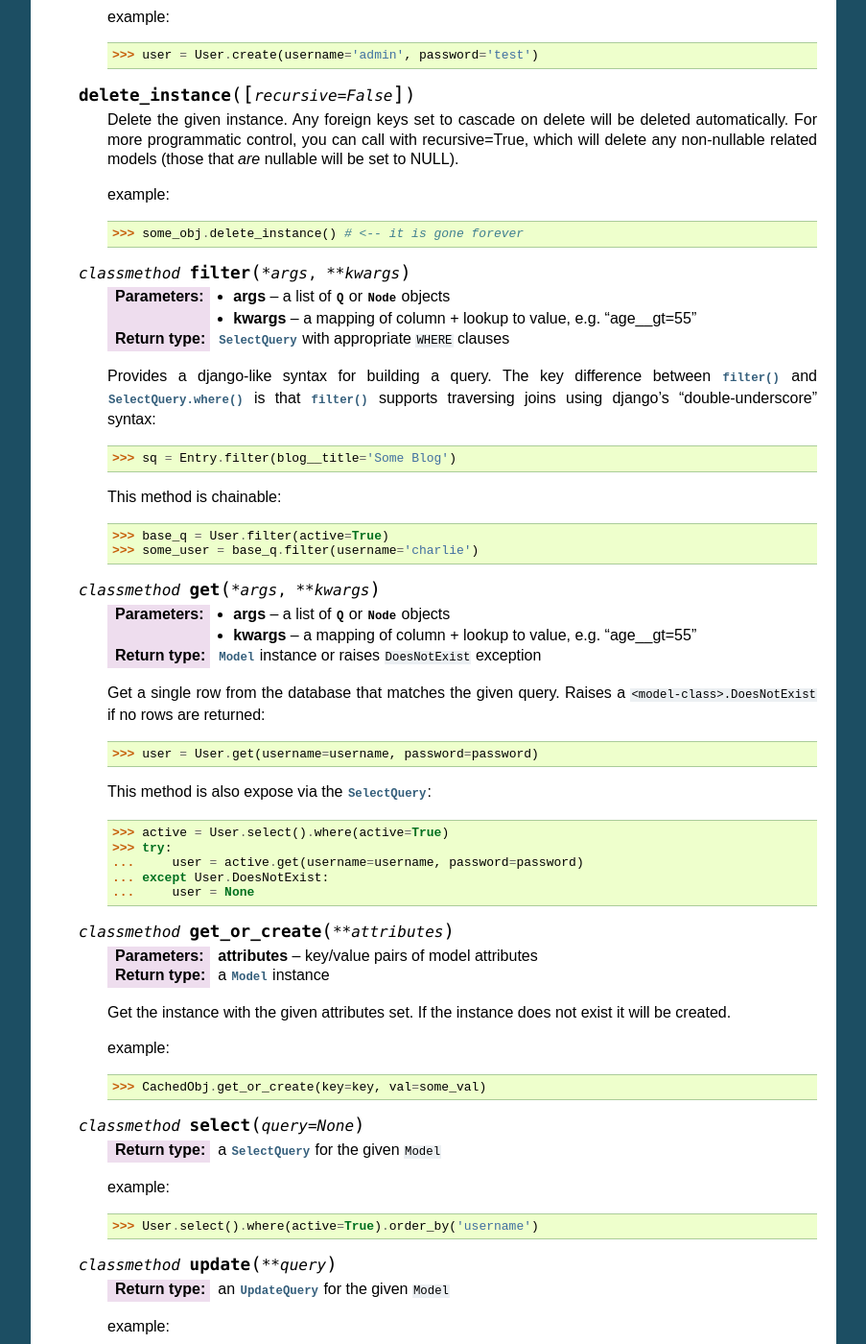
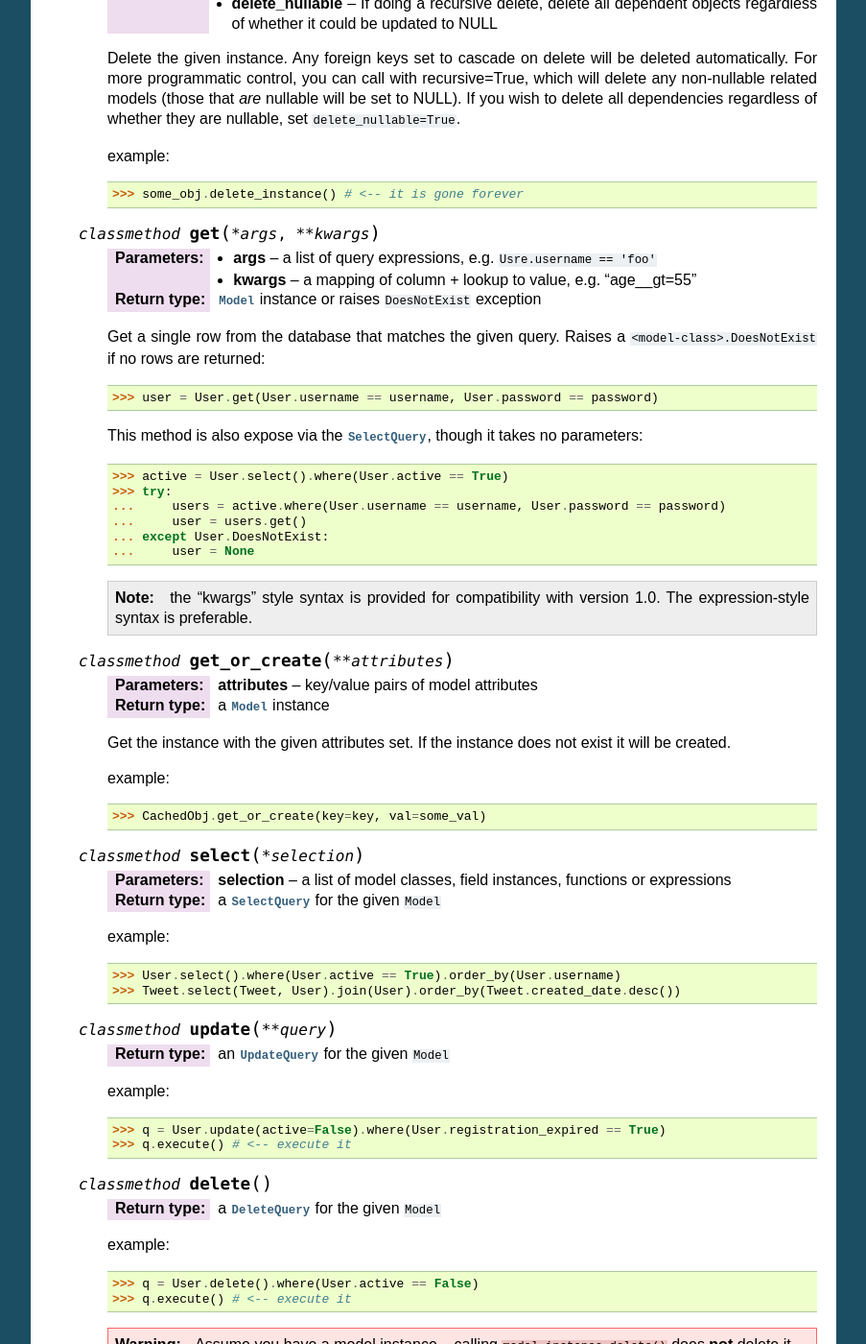
Before and after one commit to coleifer/peewee, a Sphinx documentation site: the page built from docs/peewee/models.rst, in a window 1280 px wide and 1400 px high, scrolled down 3992 px. Shown: the whole window at 96% size, without its empty margins (198-1101 px from the left). Built offline with Sphinx 7.4.7, drawn with Linux system fonts in a browser that asks for light colours; some of the changed text lies outside the part shown.

Commit message:
Updating models docs

```diff
--- a/docs/peewee/models.rst
+++ b/docs/peewee/models.rst
@@ -19,16 +19,14 @@
         class Meta:
             database = db
 
+    class User(BaseModel):
+        username = CharField()
 
-    class Blog(BaseModel):
-        name = CharField() # <-- VARCHAR
-
-
-    class Entry(BaseModel):
-        headline = CharField()
-        content = TextField() # <-- TEXT
-        pub_date = DateTimeField() # <-- DATETIME
-        blog = ForeignKeyField(Blog) # <-- INTEGER referencing the Blog table
+    class Tweet(BaseModel):
+        user = ForeignKeyField(User, related_name='tweets')
+        message = TextField()
+        created_date = DateTimeField(default=datetime.datetime.now)
+        is_published = BooleanField(default=True)
 
 
 This is a typical example of how to specify models with peewee.  There are several
@@ -62,8 +60,8 @@
 
     .. code-block:: python
 
-        class Blog(BaseModel):
-            name = CharField()
+        class User(BaseModel):
+            username = CharField()
 
     Model definition is pretty similar to django or sqlalchemy -- you basically define
     a class which represents a single table in the database, then its attributes (which
@@ -85,8 +83,8 @@
     db.connect()
 
     # create the tables
-    Blog.create_table()
-    Entry.create_table()
+    User.create_table()
+    Tweet.create_table()
 
 .. note::
     Strictly speaking, the explicit call to :py:meth:`~Database.connect` is not
@@ -106,54 +104,50 @@
 
     .. code-block:: python
 
-        >>> blog = Blog.create(name='Funny pictures of animals blog')
-        >>> entry = Entry.create(
-        ...     headline='maru the kitty',
-        ...     content='http://www.youtube.com/watch?v=xdhLQCYQ-nQ',
-        ...     pub_date=datetime.datetime.now(),
-        ...     blog=blog
+        >>> user = User.create(username='charlie')
+        >>> tweet = Tweet.create(
+        ...     message='http://www.youtube.com/watch?v=xdhLQCYQ-nQ',
+        ...     user=user
         ... )
 
-        >>> entry.blog.name
-        'Funny pictures of animals blog'
+        >>> tweet.user.username
+        'charlie'
 
 2. Build up the instance programmatically:
 
     .. code-block:: python
 
-        >>> blog = Blog()
-        >>> blog.name = 'Another sweet blog'
-        >>> blog.save()
+        >>> user = User()
+        >>> user.username = 'charlie'
+        >>> user.save()
 
 Traversing foriegn keys
 ^^^^^^^^^^^^^^^^^^^^^^^
 
-As you can see from above, the foreign key from ``Entry`` to ``Blog`` can be
+As you can see from above, the foreign key from ``Tweet`` to ``User`` can be
 traversed automatically:
 
 .. code-block:: python
 
-    >>> entry.blog.name
-    'Funny pictures of animals blog'
+    >>> tweet.user.username
+    'charlie'
 
-The reverse is also true, we can iterate a ``Blog`` objects associated ``Entries``:
+The reverse is also true, we can iterate a ``User`` objects associated ``Tweets``:
 
 .. code-block:: python
 
-    >>> for entry in blog.entry_set:
-    ...     print entry.headline
+    >>> for tweet in user.tweets:
+    ...     print tweet.message
     ...
-    maru the kitty
+    http://www.youtube.com/watch?v=xdhLQCYQ-nQ
 
-Under the hood, the ``entry_set`` attribute is just a :py:class:`SelectQuery`:
+Under the hood, the ``tweets`` attribute is just a :py:class:`SelectQuery` with
+the where clause prepopulated to point at the right ``User`` instance:
 
 .. code-block:: python
 
-    >>> blog.entry_set
+    >>> user.tweets
     <peewee.SelectQuery object at 0x151f510>
-
-    >>> blog.entry_set.sql()
-    ('SELECT * FROM entry WHERE blog_id = ?', [1])
 
 
 Model options
@@ -187,9 +181,7 @@
 * database: specifies a :py:class:`Database` instance to use with this model
 * db_table: the name of the database table this model maps to
 * indexes: a list of fields to index
-* ordering: a sequence of columns to use as the default ordering for this model
-* pk_sequence: name of sequence to create for the primary key (peewee will autogenerate one
-    if not provided and the backend supports sequences).
+* order_by: a sequence of columns to use as the default ordering for this model
 
 Specifying indexes:
 
@@ -215,14 +207,13 @@
 
 .. code-block:: python
 
-    class Entry(Model):
-        title = CharField()
-        body = TextField()
+    class Tweet(Model):
+        message = TextField()
         created = DateTimeField()
 
         class Meta:
-            # order by created date descending, then title ascending
-            ordering = (('created', 'desc'), 'title')
+            # order by created date descending
+            ordering = ('-created',)
 
 .. note::
     These options are "inheritable", which means that you can define a database
@@ -276,12 +267,19 @@
 
             >>> user = User.create(username='admin', password='test')
 
-    .. py:method:: delete_instance([recursive=False])
+    .. py:method:: delete_instance([recursive=False[, delete_nullable=False]])
+
+        :param recursive: Delete this instance and anything that depends on it,
+            optionally updating those that have nullable dependencies
+        :param delete_nullable: If doing a recursive delete, delete all dependent
+            objects regardless of whether it could be updated to NULL
 
         Delete the given instance.  Any foreign keys set to cascade on
         delete will be deleted automatically.  For more programmatic control,
         you can call with recursive=True, which will delete any non-nullable
-        related models (those that *are* nullable will be set to NULL).
+        related models (those that *are* nullable will be set to NULL).  If you
+        wish to delete all dependencies regardless of whether they are nullable,
+        set ``delete_nullable=True``.
 
         example:
 
@@ -289,9 +287,113 @@
 
             >>> some_obj.delete_instance() # <-- it is gone forever
 
+    .. py:classmethod:: get(*args, **kwargs)
+
+        :param args: a list of query expressions, e.g. ``Usre.username == 'foo'``
+        :param kwargs: a mapping of column + lookup to value, e.g. "age__gt=55"
+        :rtype: :py:class:`Model` instance or raises ``DoesNotExist`` exception
+
+        Get a single row from the database that matches the given query.  Raises a
+        ``<model-class>.DoesNotExist`` if no rows are returned:
+
+        .. code-block:: python
+
+            >>> user = User.get(User.username == username, User.password == password)
+
+        This method is also expose via the :py:class:`SelectQuery`, though it takes
+        no parameters:
+
+        .. code-block:: python
+
+            >>> active = User.select().where(User.active == True)
+            >>> try:
+            ...     users = active.where(User.username == username, User.password == password)
+            ...     user = users.get()
+            ... except User.DoesNotExist:
+            ...     user = None
+
+        .. note:: the "kwargs" style syntax is provided for compatibility with
+            version 1.0.  The expression-style syntax is preferable.
+
+    .. py:classmethod:: get_or_create(**attributes)
+
+        :param attributes: key/value pairs of model attributes
+        :rtype: a :py:class:`Model` instance
+
+        Get the instance with the given attributes set.  If the instance
+        does not exist it will be created.
+
+        example:
+
+        .. code-block:: python
+
+            >>> CachedObj.get_or_create(key=key, val=some_val)
+
+    .. py:classmethod:: select(*selection)
+
+        :param selection: a list of model classes, field instances, functions or expressions
+        :rtype: a :py:class:`SelectQuery` for the given ``Model``
+
+        example:
+
+        .. code-block:: python
+
+            >>> User.select().where(User.active == True).order_by(User.username)
+            >>> Tweet.select(Tweet, User).join(User).order_by(Tweet.created_date.desc())
+
+    .. py:classmethod:: update(**query)
+
+        :rtype: an :py:class:`UpdateQuery` for the given ``Model``
+
+        example:
+
+        .. code-block:: python
+
+            >>> q = User.update(active=False).where(User.registration_expired == True)
+            >>> q.execute() # <-- execute it
+
+    .. py:classmethod:: delete()
+
+        :rtype: a :py:class:`DeleteQuery` for the given ``Model``
+
+        example:
+
+        .. code-block:: python
+
+            >>> q = User.delete().where(User.active == False)
+            >>> q.execute() # <-- execute it
+
+        .. warning::
+            Assume you have a model instance -- calling ``model_instance.delete()``
+            does **not** delete it.
+
+    .. py:classmethod:: insert(**query)
+
+        :rtype: an :py:class:`InsertQuery` for the given ``Model``
+
+        example:
+
+        .. code-block:: python
+
+            >>> q = User.insert(username='admin', active=True, registration_expired=False)
+            >>> q.execute()
+            1
+
+    .. py:classmethod:: raw(sql, *params)
+
+        :rtype: a :py:class:`RawQuery` for the given ``Model``
+
+        example:
+
+        .. code-block:: python
+
+            >>> q = User.raw('select id, username from users')
+            >>> for user in q:
+            ...     print user.id, user.username
+
     .. py:classmethod:: filter(*args, **kwargs)
 
-        :param args: a list of :py:class:`Q` or :py:class:`Node` objects
+        :param args: a list of :py:class:`DQ` or :py:class:`Node` objects
         :param kwargs: a mapping of column + lookup to value, e.g. "age__gt=55"
         :rtype: :py:class:`SelectQuery` with appropriate ``WHERE`` clauses
 
@@ -309,108 +411,7 @@
             >>> base_q = User.filter(active=True)
             >>> some_user = base_q.filter(username='charlie')
 
-    .. py:classmethod:: get(*args, **kwargs)
-
-        :param args: a list of :py:class:`Q` or :py:class:`Node` objects
-        :param kwargs: a mapping of column + lookup to value, e.g. "age__gt=55"
-        :rtype: :py:class:`Model` instance or raises ``DoesNotExist`` exception
-
-        Get a single row from the database that matches the given query.  Raises a
-        ``<model-class>.DoesNotExist`` if no rows are returned:
-
-        .. code-block:: python
-
-            >>> user = User.get(username=username, password=password)
-
-        This method is also expose via the :py:class:`SelectQuery`:
-
-        .. code-block:: python
-
-            >>> active = User.select().where(active=True)
-            >>> try:
-            ...     user = active.get(username=username, password=password)
-            ... except User.DoesNotExist:
-            ...     user = None
-
-    .. py:classmethod:: get_or_create(**attributes)
-
-        :param attributes: key/value pairs of model attributes
-        :rtype: a :py:class:`Model` instance
-
-        Get the instance with the given attributes set.  If the instance
-        does not exist it will be created.
-
-        example:
-
-        .. code-block:: python
-
-            >>> CachedObj.get_or_create(key=key, val=some_val)
-
-    .. py:classmethod:: select(query=None)
-
-        :rtype: a :py:class:`SelectQuery` for the given ``Model``
-
-        example:
-
-        .. code-block:: python
-
-            >>> User.select().where(active=True).order_by('username')
-
-    .. py:classmethod:: update(**query)
-
-        :rtype: an :py:class:`UpdateQuery` for the given ``Model``
-
-        example:
-
-        .. code-block:: python
-
-            >>> q = User.update(active=False).where(registration_expired=True)
-            >>> q.sql()
-            ('UPDATE user SET active=? WHERE registration_expired = ?', [0, 1])
-            >>> q.execute() # <-- execute it
-
-    .. py:classmethod:: delete(**query)
-
-        :rtype: a :py:class:`DeleteQuery` for the given ``Model``
-
-        example:
-
-        .. code-block:: python
-
-            >>> q = User.delete().where(active=False)
-            >>> q.sql()
-            ('DELETE FROM user WHERE active = ?', [0])
-            >>> q.execute() # <-- execute it
-
-        .. warning::
-            Assume you have a model instance -- calling ``model_instance.delete()``
-            does **not** delete it.
-
-    .. py:classmethod:: insert(**query)
-
-        :rtype: an :py:class:`InsertQuery` for the given ``Model``
-
-        example:
-
-        .. code-block:: python
-
-            >>> q = User.insert(username='admin', active=True, registration_expired=False)
-            >>> q.sql()
-            ('INSERT INTO user (username,active,registration_expired) VALUES (?,?,?)', ['admin', 1, 0])
-            >>> q.execute()
-            1
-
-    .. py:classmethod:: raw(sql, *params)
-
-        :rtype: a :py:class:`RawQuery` for the given ``Model``
-
-        example:
-
-        .. code-block:: python
-
-            >>> q = User.raw('select id, username from users')
-            >>> for user in q:
-            ...     print user.id, user.username
+        .. note:: this method is provided for compatibility with peewee 1.0
 
     .. py:classmethod:: create_table([fail_silently=False])
 
```
